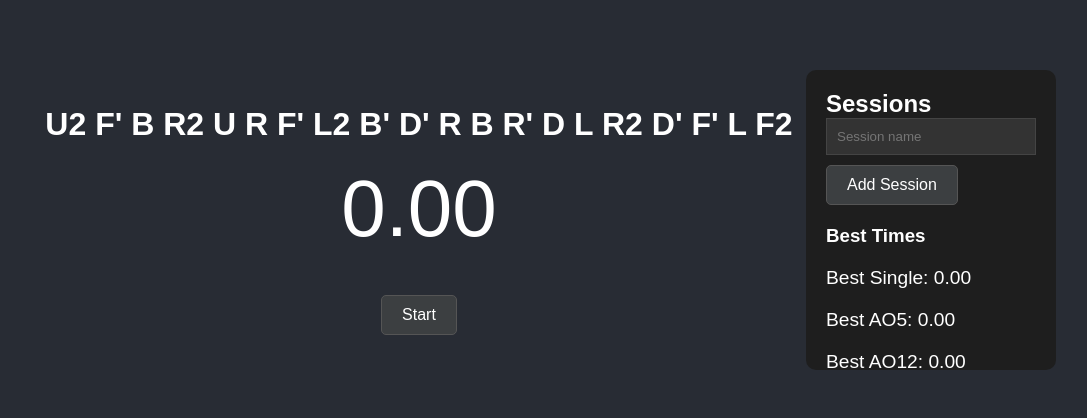
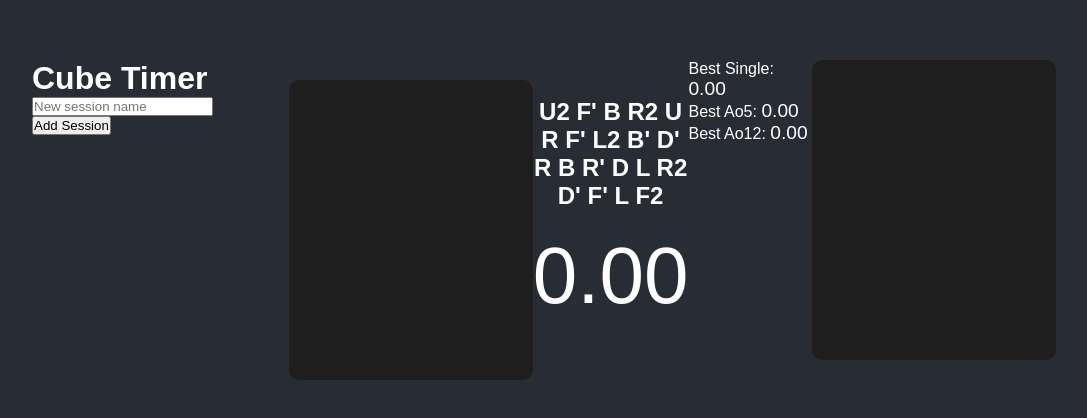
Before and after one commit to cubechrono/cubechronotimer, a plain HTML site: page index.html in a window 1280 px wide. Shown: the part 180-598 px from the top of the page, without its empty margins (96-1183 px from the left). Drawn offline with Linux system fonts and the light colour scheme.

Commit message:
Update index.html

```diff
--- a/index.html
+++ b/index.html
@@ -3,33 +3,32 @@
 <head>
   <meta charset="UTF-8">
   <meta name="viewport" content="width=device-width, initial-scale=1.0">
-  <title>CubeChrono</title>
+  <title>Cube Timer</title>
   <link rel="stylesheet" href="style.css">
 </head>
 <body>
   <div class="container">
-    <!-- Main Timer and Scramble -->
-    <div class="main">
-      <h1 id="scramble"></h1>
-      <div id="timer">0.00</div>
-      <div class="timer-controls">
-        <button id="start-stop" class="button">Start</button>
+    <div class="header">
+      <h1>Cube Timer</h1>
+      <div class="sessions-controls">
+        <input type="text" id="new-session-name" placeholder="New session name">
+        <button id="add-session">Add Session</button>
       </div>
     </div>
+    <div class="sessions-list" id="sessions"></div>
 
-    <!-- Times List and Sessions -->
+    <div class="main">
+      <h2 id="scramble"></h2>
+      <div id="timer">0.00</div>
+    </div>
+
+    <div class="stats">
+      <div>Best Single: <span id="best-single">0.00</span></div>
+      <div>Best Ao5: <span id="best-ao5">0.00</span></div>
+      <div>Best Ao12: <span id="best-ao12">0.00</span></div>
+    </div>
+
     <div class="times-list">
-      <h2>Sessions</h2>
-      <input type="text" id="session-name" placeholder="Session name" />
-      <button id="add-session" class="button">Add Session</button>
-      <ul id="sessions"></ul>
-
-      <h3>Best Times</h3>
-      <div id="best-single">Best Single: 0.00</div>
-      <div id="best-ao5">Best AO5: 0.00</div>
-      <div id="best-ao12">Best AO12: 0.00</div>
-
-      <h3>Times List</h3>
       <ul id="times"></ul>
     </div>
   </div>
```
